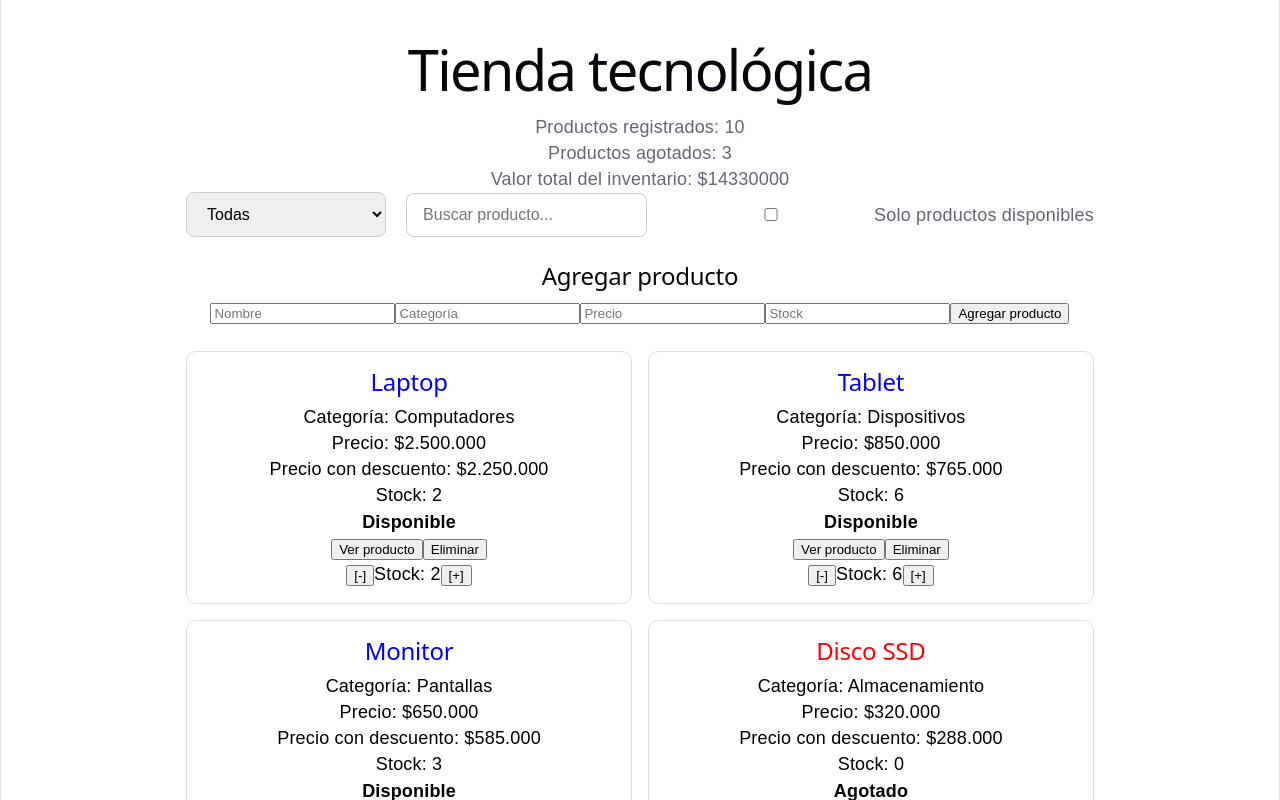
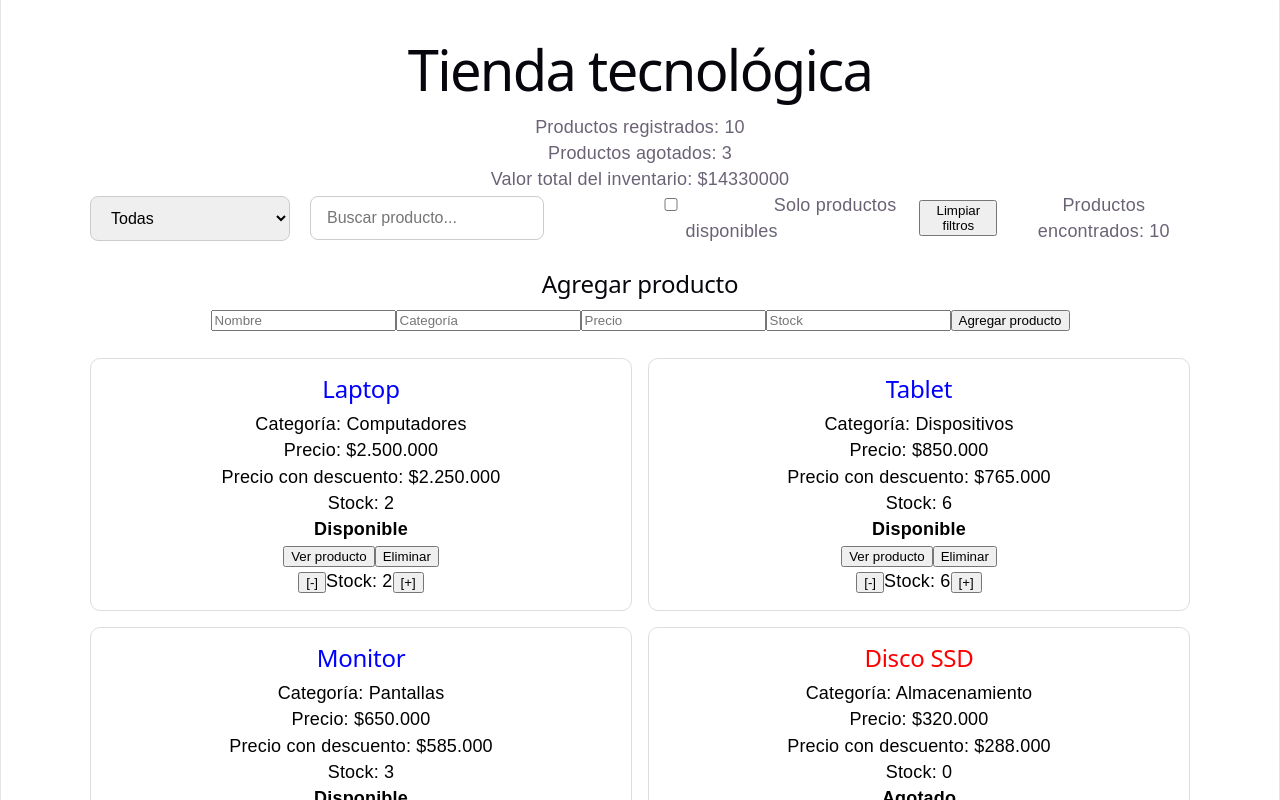
Before and after one commit to ireguisara09/react-js-ficha-3409609-Sara-Iregui, a React (Vite) app in the folder tienda-react/: page / in a window 1280 px wide. Shown: the top 800 px of the page. Built offline with nearby package versions, Linux system fonts and the light colour scheme.

Commit message:
Agregacion de boton para limpiar filtros

```diff
--- a/tienda-react/src/App.jsx
+++ b/tienda-react/src/App.jsx
@@ -74,6 +74,13 @@ function App() {
     setProductos([...productos, nuevoProducto]);
   };
 
+  // Limpiar filtros
+  const limpiarFiltros = () => {
+    setBusqueda("");
+    setCategoria("Todas");
+    setSoloDisponibles(false);
+  };
+
   return (
     <main className="contenedor">
       <h1>Tienda tecnológica</h1>
@@ -127,12 +134,17 @@ function App() {
           />
           Solo productos disponibles
         </label>
+
+        {/* Botón para limpiar los filtros */}
+        <button onClick={limpiarFiltros}>Limpiar filtros</button>
+
+        {/* Contador de productos encontrados */}
+        <p>Productos encontrados: {productosFiltrados.length}</p>
       </section>
 
       {/* Formulario para agregar producto, debajo de los filtros */}
       <FormularioProducto onAgregar={agregarProducto} />
-      <br>
-      </br>
+      <br></br>
 
       {/* Productos */}
       <section className="productos">
```
